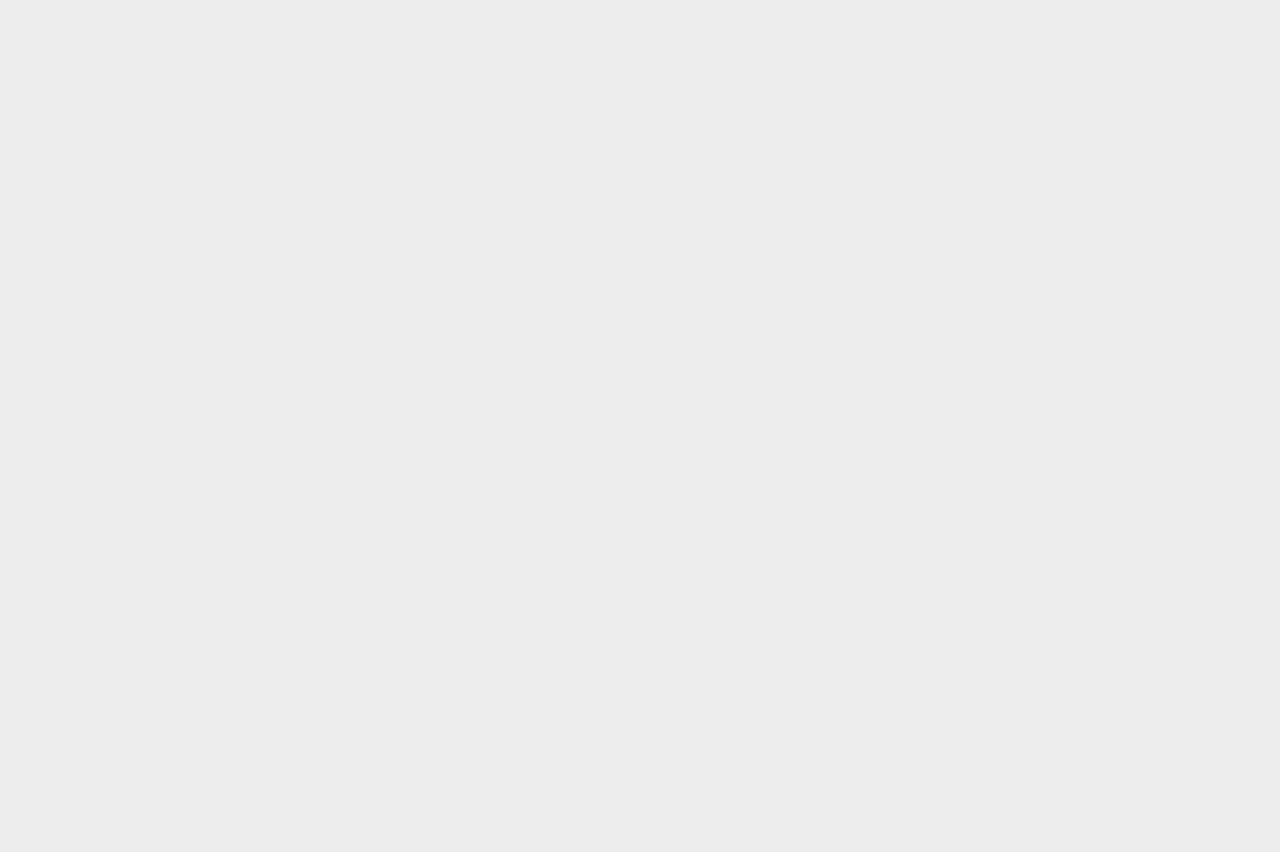
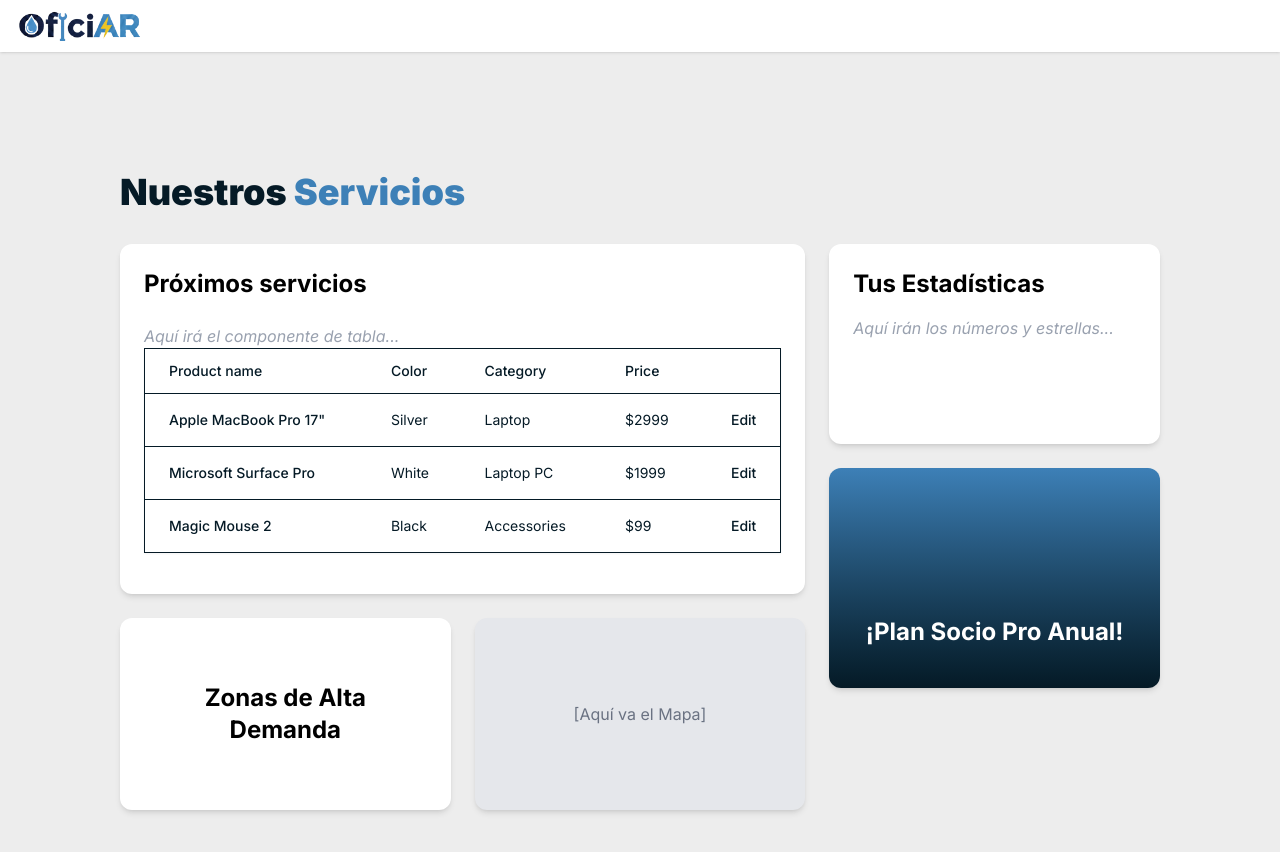
Before and after one commit to DavidToroHrr/oficiAR-front, a React (Vite) app: page /officers-home in a window 1280 px wide. Before the commit this address had no page. Shown: the top 852 px of the page. Before the commit the page ends 800 px from the top, so only its background shows below. Built offline with nearby package versions, Linux system fonts and the light colour scheme.

Commit message:
Uploading base officer home view

```diff
--- a/src/App.jsx
+++ b/src/App.jsx
@@ -1,4 +1,3 @@
-import { useState } from 'react'
 import './App.css'
 import { BrowserRouter, Routes, Route, Navigate } from 'react-router-dom';
 import Login from './pages/Login/Login';
@@ -9,6 +8,7 @@ import CertificationsUpload from './pages/OfficersView/CertificationsUpload';
 import SpecificationOfficer from './pages/OfficersView/SpecificationOfficer';
 import BankAccount from './pages/OfficersView/BankAccount';
 import VerificationComponent from './components/VerificationComponent/VerficationComponent';
+import OfficersHome from './pages/OfficersHome/OfficersHome';
 
 function App() {
   return (
@@ -32,9 +32,9 @@ function App() {
                 <Route path="officer-specification" element={<SpecificationOfficer />} />
                 <Route path="certifications" element={<CertificationsUpload />} />
                 <Route path="bank-account" element={<BankAccount />} />
-            </Route>
+        </Route>
 
-
+        <Route path="/officers-home" element={<OfficersHome />} />
 
       </Routes>
     </BrowserRouter>
@@ -42,4 +42,4 @@ function App() {
 }
 
 export default App
-// siempre qiue hay un retorno de un componente de react, debe estar envuelto en un div...
+// siempre que hay un retorno de un componente de react, debe estar envuelto en un div...
--- /dev/null
+++ b/src/components/OfficerHomeComponents/AnnualPlan/AnnualPlan.jsx
@@ -0,0 +1,9 @@
+export default function AnnualPlan(){
+    return(
+        // Tarjeta 3: Plan Socio Pro Anual (Usando los colores personalizados
+        //                                  para un degradado)
+        <div className="bg-gradient-to-b from-light-blue to-very-dark-blue rounded-xl shadow-md p-6 flex items-end justify-center min-h-[220px]">
+            <h3 className="text-2xl font-bold text-white mb-4">¡Plan Socio Pro Anual!</h3>
+        </div>
+    )
+}
--- /dev/null
+++ b/src/components/OfficerHomeComponents/HighDemandAreas/HighDemandAreas.jsx
@@ -0,0 +1,8 @@
+export default function HighDemandAreas(){
+    return(
+        // Tarjeta Zonas
+        <div className="bg-white rounded-xl shadow-md p-6 flex items-center justify-center text-center">
+            <h3 className="text-2xl font-bold text-black">Zonas de Alta<br/>Demanda</h3>
+        </div>
+    )
+}
--- /dev/null
+++ b/src/components/OfficerHomeComponents/MainTitle/MainTitle.jsx
@@ -0,0 +1,14 @@
+export default function MainTitle(){
+    return(
+        // 1. TÍTULO PRINCIPAL
+        <h1 className="text-4xl font-black text-very-dark-blue mb-8">
+            {/* El <span> actúa como un "resaltador" en línea. Permite aplicar
+                    un color diferente a esta palabra específica sin romper la
+                    línea del título
+                El <span> respeta el tamaño y el grosor que le heredó el <h1>,
+                    pero sobrescribe el color únicamente para esa palabra */}
+
+            Nuestros <span className="text-light-blue">Servicios</span>
+        </h1>
+    )
+}
--- /dev/null
+++ b/src/components/OfficerHomeComponents/Map/Map.jsx
@@ -0,0 +1,11 @@
+export default function Map(){
+    return(
+        // Tarjeta Mapa
+        <div className="bg-gray-200 rounded-xl shadow-md overflow-hidden">
+            {/* Aquí puedes poner un iframe de Google Maps o una imagen de relleno por ahora */}
+            <div className="w-full h-full flex items-center justify-center text-gray-500">
+                [Aquí va el Mapa]
+            </div>
+        </div>
+    )
+}
--- /dev/null
+++ b/src/components/OfficerHomeComponents/UpcomingServices/UpcomingServices.jsx
@@ -0,0 +1,86 @@
+export default function UpcomingServices(){
+    return(
+        // Tarjeta 1: Próximos Servicios (Aquí luego meteremos una tabla de Flowbite)
+        <div className="bg-white rounded-xl shadow-md p-6 min-h-[350px]">
+            <h2 className="text-2xl font-bold text-black mb-6">Próximos servicios</h2>
+            <p className="text-gray-400 italic">Aquí irá el componente de tabla...</p>
+
+            <div class="relative overflow-x-auto bg-neutral-primary-soft shadow-xs rounded-base border border-default">
+                <table class="w-full text-sm text-left rtl:text-right text-body">
+                    <thead class="text-sm text-body bg-neutral-secondary-medium border-b border-default-medium">
+                        <tr>
+                            <th scope="col" class="px-6 py-3 font-medium">
+                                Product name
+                            </th>
+                            <th scope="col" class="px-6 py-3 font-medium">
+                                Color
+                            </th>
+                            <th scope="col" class="px-6 py-3 font-medium">
+                                Category
+                            </th>
+                            <th scope="col" class="px-6 py-3 font-medium">
+                                Price
+                            </th>
+                            <th scope="col" class="px-6 py-3 font-medium">
+                                <span class="sr-only">Edit</span>
+                            </th>
+                        </tr>
+                    </thead>
+                    <tbody>
+                        <tr class="bg-neutral-primary-soft border-b border-default hover:bg-neutral-secondary-medium">
+                            <th scope="row" class="px-6 py-4 font-medium text-heading whitespace-nowrap">
+                                Apple MacBook Pro 17"
+                            </th>
+                            <td class="px-6 py-4">
+                                Silver
+                            </td>
+                            <td class="px-6 py-4">
+                                Laptop
+                            </td>
+                            <td class="px-6 py-4">
+                                $2999
+                            </td>
+                            <td class="px-6 py-4 text-right">
+                                <a href="#" class="font-medium text-fg-brand hover:underline">Edit</a>
+                            </td>
+                        </tr>
+                        <tr class="bg-neutral-primary-soft border-b border-default hover:bg-neutral-secondary-medium">
+                            <th scope="row" class="px-6 py-4 font-medium text-heading whitespace-nowrap">
+                                Microsoft Surface Pro
+                            </th>
+                            <td class="px-6 py-4">
+                                White
+                            </td>
+                            <td class="px-6 py-4">
+                                Laptop PC
+                            </td>
+                            <td class="px-6 py-4">
+                                $1999
+                            </td>
+                            <td class="px-6 py-4 text-right">
+                                <a href="#" class="font-medium text-fg-brand hover:underline">Edit</a>
+                            </td>
+                        </tr>
+                        <tr class="bg-neutral-primary-soft hover:bg-neutral-secondary-medium">
+                            <th scope="row" class="px-6 py-4 font-medium text-heading whitespace-nowrap">
+                                Magic Mouse 2
+                            </th>
+                            <td class="px-6 py-4">
+                                Black
+                            </td>
+                            <td class="px-6 py-4">
+                                Accessories
+                            </td>
+                            <td class="px-6 py-4">
+                                $99
+                            </td>
+                            <td class="px-6 py-4 text-right">
+                                <a href="#" class="font-medium text-fg-brand hover:underline">Edit</a>
+                            </td>
+                        </tr>
+                    </tbody>
+                </table>
+            </div>
+        </div>
+    )
+}
--- /dev/null
+++ b/src/components/OfficerHomeComponents/YourStatistics/YourStatistics.jsx
@@ -0,0 +1,9 @@
+export default function YourStatistics(){
+    return(
+        // Tarjeta 2: Tus Estadísticas
+        <div className="bg-white rounded-xl shadow-md p-6 min-h-[200px]">
+            <h2 className="text-2xl font-bold text-black mb-4">Tus Estadísticas</h2>
+            <p className="text-gray-400 italic">Aquí irán los números y estrellas...</p>
+        </div>
+    )
+}
--- /dev/null
+++ b/src/pages/OfficersHome/OfficersHome.jsx
@@ -0,0 +1,46 @@
+import Header from "../../components/Header/Header";
+import UpcomingServices from "../../components/OfficerHomeComponents/UpcomingServices/UpcomingServices";
+import HighDemandAreas from "../../components/OfficerHomeComponents/HighDemandAreas/HighDemandAreas";
+import Map from "../../components/OfficerHomeComponents/Map/Map";
+import YourStatistics from "../../components/OfficerHomeComponents/YourStatistics/YourStatistics";
+import AnnualPlan from "../../components/OfficerHomeComponents/AnnualPlan/AnnualPlan";
+import MainTitle from "../../components/OfficerHomeComponents/MainTitle/MainTitle";
+
+export default function OfficersHome(){
+    return(
+        <div>
+            <Header />
+
+            {/* Contenedor principal: le damos un padding (p-30) para que no se pegue a los bordes */}
+            <div className="p-30 max-w-7xl mx-auto">
+                <MainTitle />
+
+                {/* 2. SISTEMA DE CUADRÍCULA (GRID)
+                    grid-cols-1: En celulares, todo se pone en una sola columna hacia abajo
+                    lg:grid-cols-3: En pantallas grandes, dividimos la pantalla en 3 franjas
+                    gap-6: Espacio entre las tarjetas */}
+                <div className="grid grid-cols-1 lg:grid-cols-3 gap-6">
+
+                    {/* COLUMNA IZQUIERDA (Ocupa 2 de las 3 franjas) */}
+                    <div className="lg:col-span-2 flex flex-col gap-6">
+                        <UpcomingServices />
+
+                        {/* Fila interior: Zonas de Alta Demanda y Mapa (Se dividen el espacio a la mitad) */}
+                        <div className="grid grid-cols-1 md:grid-cols-2 gap-6 h-48">
+                            <HighDemandAreas />
+
+                            <Map />
+                        </div>
+                    </div>
+
+                    {/* COLUMNA DERECHA (Ocupa 1 de las 3 franjas) */}
+                    <div className="flex flex-col gap-6">
+                        <YourStatistics />
+
+                        <AnnualPlan />
+                    </div>
+                </div>
+            </div>
+        </div>
+    )
+}
```
